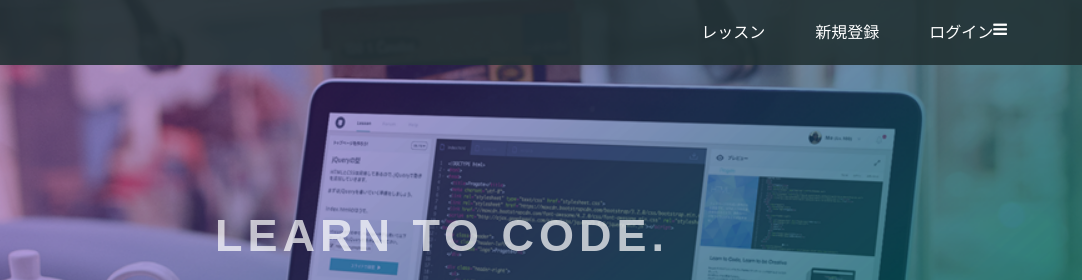
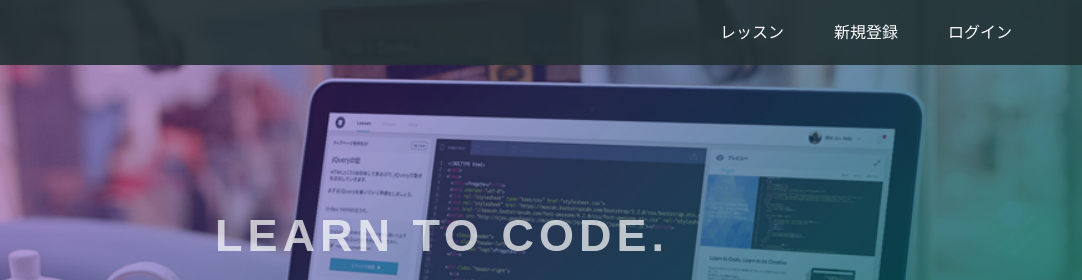
Before and after one commit to takumori0611/demosite, a plain HTML site: page index.html in a window 1280 px wide. Shown: the top 280 px of the page, 198-1280 px from the left. Drawn offline with Linux system fonts and the light colour scheme.

Commit message:
Update index.html

```diff
--- a/index.html
+++ b/index.html
@@ -15,7 +15,7 @@
           <img class="logo" src="https://prog-8.com/images/html/advanced/main_logo.png">
         </div>
         <!-- ここにメニューアイコンを追加してください -->
-        <span class="fa fa-bars menu-icon"></span>
+        <span class="fa-bars menu-icon"></span>
 
         <div class="header-right">
           <a href="#">レッスン</a>
```
